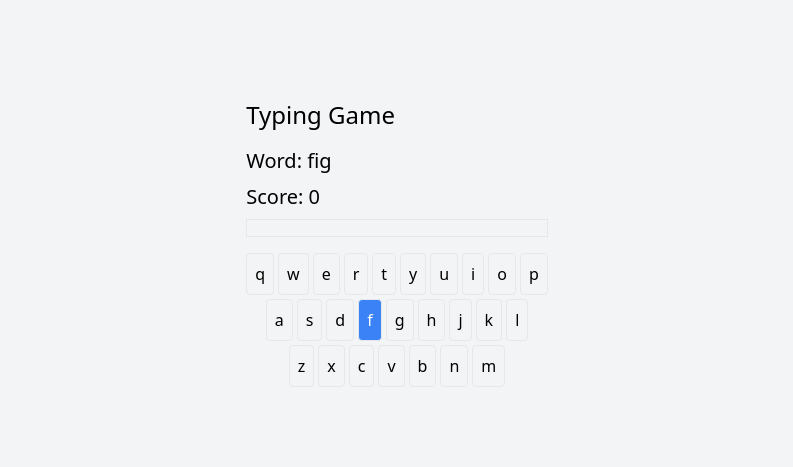
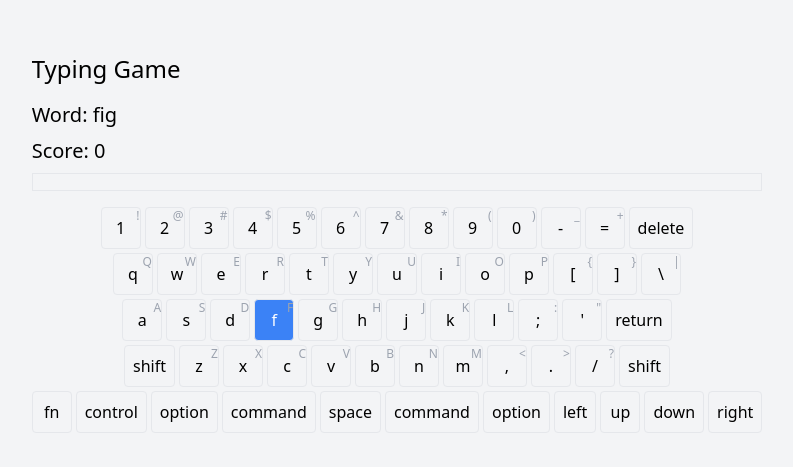
Before and after one commit to swawa-yu/typing-game, a React (Vite) app: page / in a window 1280 px wide. Shown: the part 155-622 px from the top of the page, without its empty margins (243-1036 px from the left). Built offline with nearby package versions, Linux system fonts and the light colour scheme.

Commit message:
Shiftが必要なキーに対応

```diff
--- a/src/Keyboard.tsx
+++ b/src/Keyboard.tsx
@@ -2,27 +2,112 @@ import React from 'react';
 
 interface KeyboardProps {
     currentChar: string;
+    isShiftPressed: boolean;
 }
 
-const Keyboard: React.FC<KeyboardProps> = ({ currentChar }) => {
+const Keyboard: React.FC<KeyboardProps> = ({ currentChar, isShiftPressed }) => {
     const rows = [
-        'qwertyuiop',
-        'asdfghjkl',
-        'zxcvbnm'
+        [
+            { normal: '1', shift: '!' },
+            { normal: '2', shift: '@' },
+            { normal: '3', shift: '#' },
+            { normal: '4', shift: '$' },
+            { normal: '5', shift: '%' },
+            { normal: '6', shift: '^' },
+            { normal: '7', shift: '&' },
+            { normal: '8', shift: '*' },
+            { normal: '9', shift: '(' },
+            { normal: '0', shift: ')' },
+            { normal: '-', shift: '_' },
+            { normal: '=', shift: '+' },
+            { normal: 'delete', shift: 'delete' }
+        ],
+        [
+            { normal: 'q', shift: 'Q' },
+            { normal: 'w', shift: 'W' },
+            { normal: 'e', shift: 'E' },
+            { normal: 'r', shift: 'R' },
+            { normal: 't', shift: 'T' },
+            { normal: 'y', shift: 'Y' },
+            { normal: 'u', shift: 'U' },
+            { normal: 'i', shift: 'I' },
+            { normal: 'o', shift: 'O' },
+            { normal: 'p', shift: 'P' },
+            { normal: '[', shift: '{' },
+            { normal: ']', shift: '}' },
+            { normal: '\\', shift: '|' }
+        ],
+        [
+            { normal: 'a', shift: 'A' },
+            { normal: 's', shift: 'S' },
+            { normal: 'd', shift: 'D' },
+            { normal: 'f', shift: 'F' },
+            { normal: 'g', shift: 'G' },
+            { normal: 'h', shift: 'H' },
+            { normal: 'j', shift: 'J' },
+            { normal: 'k', shift: 'K' },
+            { normal: 'l', shift: 'L' },
+            { normal: ';', shift: ':' },
+            { normal: '\'', shift: '"' },
+            { normal: 'return', shift: 'return' }
+        ],
+        [
+            { normal: 'shift', shift: 'shift' },
+            { normal: 'z', shift: 'Z' },
+            { normal: 'x', shift: 'X' },
+            { normal: 'c', shift: 'C' },
+            { normal: 'v', shift: 'V' },
+            { normal: 'b', shift: 'B' },
+            { normal: 'n', shift: 'N' },
+            { normal: 'm', shift: 'M' },
+            { normal: ',', shift: '<' },
+            { normal: '.', shift: '>' },
+            { normal: '/', shift: '?' },
+            { normal: 'shift', shift: 'shift' }
+        ],
+        [
+            { normal: 'fn', shift: 'fn' },
+            { normal: 'control', shift: 'control' },
+            { normal: 'option', shift: 'option' },
+            { normal: 'command', shift: 'command' },
+            { normal: 'space', shift: 'space' },
+            { normal: 'command', shift: 'command' },
+            { normal: 'option', shift: 'option' },
+            { normal: 'left', shift: 'left' },
+            { normal: 'up', shift: 'up' },
+            { normal: 'down', shift: 'down' },
+            { normal: 'right', shift: 'right' }
+        ]
     ];
 
     return (
         <div className="flex flex-col items-center">
             {rows.map((row, rowIndex) => (
                 <div key={rowIndex} className="flex space-x-1 mb-1">
-                    {row.split('').map((key) => (
-                        <div
-                            key={key}
-                            className={`p-2 border rounded ${currentChar === key ? 'bg-blue-500 text-white' : ''}`}
-                        >
-                            {key}
-                        </div>
-                    ))}
+                    {row.map((key, keyIndex) => {
+                        const displayChar = isShiftPressed ? key.shift : key.normal;
+                        const secondaryChar = isShiftPressed ? key.normal : key.shift;
+                        const isSpecialKey = ['shift', 'return', 'delete', 'space', 'command', 'option', 'control', 'fn', 'left', 'up', 'down', 'right'].includes(key.normal);
+
+                        return (
+                            <div
+                                key={keyIndex}
+                                className={`p-2 border rounded text-center ${currentChar === displayChar ? 'bg-blue-500 text-white' : ''}`}
+                                style={{ minWidth: '2.5rem', position: 'relative' }}
+                            >
+                                {isSpecialKey ? (
+                                    <span>{displayChar}</span>
+                                ) : (
+                                    <>
+                                        <span className={`'text-black'`}>{displayChar}</span>
+                                        <span className={`absolute top-0 right-0 text-xs text-gray-400`}>
+                                            {secondaryChar}
+                                        </span>
+                                    </>
+                                )}
+                            </div>
+                        );
+                    })}
                 </div>
             ))}
         </div>
```
